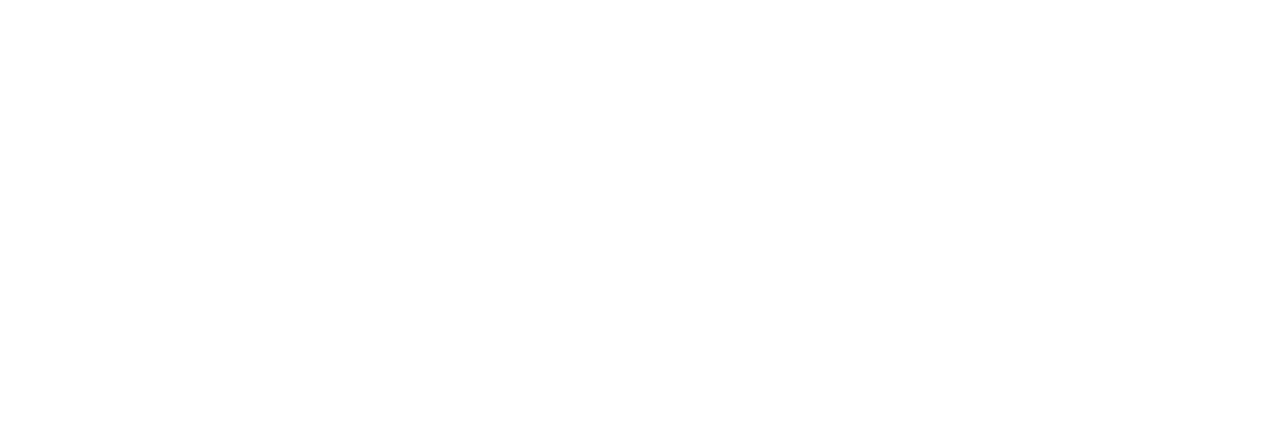
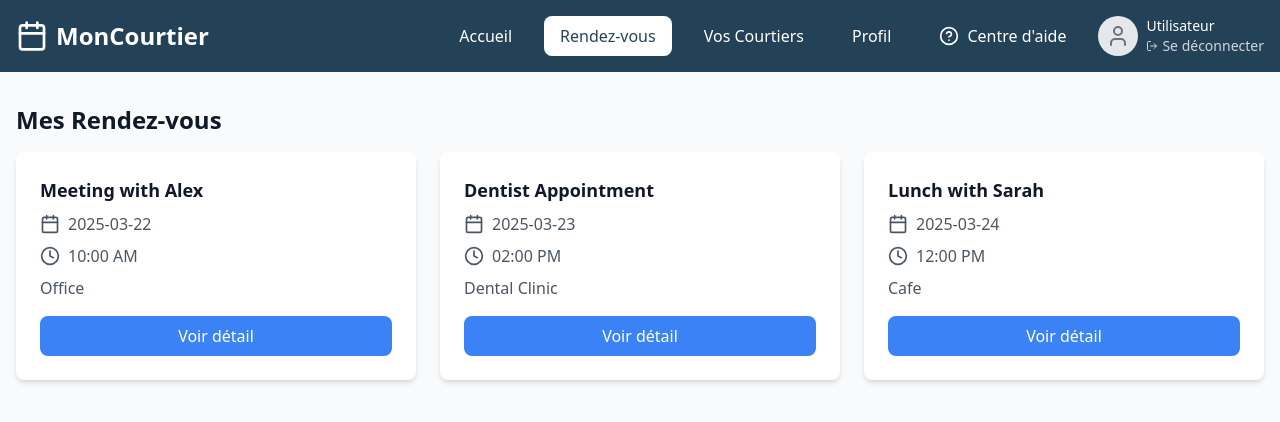
Before and after one commit to Sidroz/moncourtier, a React (Vite) app: page /client/appointments in a window 1280 px wide. Before the commit this address had no page. Shown: the top 422 px of the page. Built offline with nearby package versions, Linux system fonts and the light colour scheme.

Commit message:
Ajout dashboard client

```diff
--- a/src/main.tsx
+++ b/src/main.tsx
@@ -10,6 +10,7 @@ import BrokerSignup from './pages/BrokerSignup.tsx';
 import Client from './pages/ClientDashboard.tsx';
 import ClientSettings from './pages/ClientSettings.tsx';
 import ClientSecurity from './pages/ClientSecurity.tsx';
+import ClientAppointments from './pages/ClientAppointments.tsx';
 import './index.css';
 
 createRoot(document.getElementById('root')!).render(
@@ -25,6 +26,7 @@ createRoot(document.getElementById('root')!).render(
         <Route path="/client/settings" element={<ClientSettings />} />
         <Route path="/results" element={<Results />} />
         <Route path="/client/security" element={<ClientSecurity />} />
+        <Route path="/client/appointments" element={<ClientAppointments />} />
       </Routes>
     </Router>
   </StrictMode>
--- /dev/null
+++ b/src/pages/ClientAppointments.tsx
@@ -0,0 +1,174 @@
+import { useState, useEffect } from 'react';
+import { Link, useLocation } from 'react-router-dom';
+import { Calendar, Clock, User, LogOut, HelpCircle } from 'lucide-react';
+
+interface Appointment {
+  id: number;
+  title: string;
+  date: string;
+  time: string;
+  location: string;
+  brokerPhotoURL: string;
+}
+
+export default function ClientAppointments() {
+  const [appointments, setAppointments] = useState<Appointment[]>([]);
+  const [selectedAppointment, setSelectedAppointment] = useState<Appointment | null>(null);
+  const location = useLocation();
+
+  useEffect(() => {
+    // Fictitious appointments data
+    const mockAppointments: Appointment[] = [
+      { id: 1, title: 'Meeting with Alex', date: '2025-03-22', time: '10:00 AM', location: 'Office', brokerPhotoURL: 'https://example.com/path/to/broker-photo.jpg' },
+      { id: 2, title: 'Dentist Appointment', date: '2025-03-23', time: '02:00 PM', location: 'Dental Clinic', brokerPhotoURL: 'https://example.com/path/to/broker-photo.jpg' },
+      { id: 3, title: 'Lunch with Sarah', date: '2025-03-24', time: '12:00 PM', location: 'Cafe', brokerPhotoURL: 'https://example.com/path/to/broker-photo.jpg' },
+    ];
+
+    // Sort appointments by date
+    const sortedAppointments = mockAppointments.sort((a, b) => new Date(a.date).getTime() - new Date(b.date).getTime());
+    setAppointments(sortedAppointments);
+  }, []);
+
+  const handleViewDetails = (appointment: Appointment) => {
+    setSelectedAppointment(appointment);
+  };
+
+  const closeModal = () => {
+    setSelectedAppointment(null);
+  };
+
+  return (
+    <div className="min-h-screen bg-gray-50">
+      {/* Header */}
+      <header className="bg-[#244257] text-white">
+        <div className="max-w-7xl mx-auto px-4 py-4 flex items-center justify-between">
+          <div className="flex items-center space-x-2">
+            <Calendar className="h-8 w-8" />
+            <span className="text-2xl font-bold">MonCourtier</span>
+          </div>
+          <div className="flex items-center space-x-4">
+            <nav className="flex space-x-4">
+              <Link
+                to="/client"
+                className={`px-4 py-2 rounded-lg hover:bg-blue-800 ${
+                  location.pathname === '/client'
+                    ? 'bg-white text-[#244257]'
+                    : 'bg-[#244257] text-white hover:bg-blue-800'
+                }`}
+              >
+                Accueil
+              </Link>
+              <Link
+                to="/client/appointments"
+                className={`px-4 py-2 rounded-lg hover:bg-gray-100 ${
+                  location.pathname === '/client/appointments'
+                    ? 'bg-white text-[#244257]'
+                    : 'bg-[#244257] text-white hover:bg-blue-800'
+                }`}
+              >
+                Rendez-vous
+              </Link>
+              <Link
+                to="/client/brokers"
+                className={`px-4 py-2 rounded-lg hover:bg-blue-800 ${
+                  location.pathname === '/client/brokers'
+                    ? 'bg-white text-[#244257]'
+                    : 'bg-[#244257] text-white hover:bg-blue-800'
+                }`}
+              >
+                Vos Courtiers
+              </Link>
+              <Link
+                to="/client/settings"
+                className={`px-4 py-2 rounded-lg hover:bg-blue-800 ${
+                  location.pathname.includes('/client/settings') || location.pathname.includes('/client/security')
+                    ? 'bg-white text-[#244257]'
+                    : 'bg-[#244257] text-white hover:bg-blue-800'
+                }`}
+              >
+                Profil
+              </Link>
+            </nav>
+            <button className="flex items-center space-x-2 px-4 py-2 bg-[#244257] text-white rounded-lg hover:bg-blue-800">
+              <HelpCircle className="h-5 w-5" />
+              <span>Centre d'aide</span>
+            </button>
+            <div className="flex items-center space-x-2">
+              <div className="w-10 h-10 rounded-full bg-gray-200 flex items-center justify-center overflow-hidden">
+                <User className="h-6 w-6 text-gray-500" />
+              </div>
+              <div className="flex flex-col">
+                <span className="text-sm">Utilisateur</span>
+                <button
+                  onClick={() => {}}
+                  className="text-sm text-gray-300 hover:text-white text-left flex items-center"
+                >
+                  <LogOut className="h-3 w-3 mr-1" />
+                  Se déconnecter
+                </button>
+              </div>
+            </div>
+          </div>
+        </div>
+      </header>
+
+      <main className="max-w-7xl mx-auto px-4 py-8">
+        <h1 className="text-2xl font-bold text-gray-900 mb-4">Mes Rendez-vous</h1>
+        <div className="grid grid-cols-1 md:grid-cols-2 lg:grid-cols-3 gap-6">
+          {appointments.map(appointment => (
+            <div key={appointment.id} className="bg-white rounded-lg shadow-md p-6 transition-transform transform hover:scale-105 hover:shadow-lg relative">
+              <h2 className="text-lg font-semibold text-gray-900">{appointment.title}</h2>
+              <div className="flex items-center text-gray-600 mt-2">
+                <Calendar className="h-5 w-5 mr-2" />
+                <span>{appointment.date}</span>
+              </div>
+              <div className="flex items-center text-gray-600 mt-2">
+                <Clock className="h-5 w-5 mr-2" />
+                <span>{appointment.time}</span>
+              </div>
+              <div className="text-gray-600 mt-2">
+                <span>{appointment.location}</span>
+              </div>
+              <button
+                onClick={() => handleViewDetails(appointment)}
+                className="mt-4 w-full inline-flex items-center justify-center px-3 py-2 bg-blue-500 text-white rounded-lg hover:bg-blue-600"
+              >
+                Voir détail
+              </button>
+            </div>
+          ))}
+        </div>
+
+        {selectedAppointment && (
+          <div className="fixed inset-0 bg-black bg-opacity-50 flex items-center justify-center">
+            <div className="bg-white rounded-xl shadow-2xl p-8 w-full max-w-md mx-4">
+              <div className="flex justify-between items-center mb-4">
+                <h2 className="text-2xl font-bold text-gray-800">Détail du Rendez-vous</h2>
+                <button
+                  onClick={closeModal}
+                  className="text-gray-400 hover:text-gray-600"
+                >
+                  &times;
+                </button>
+              </div>
+              <div className="space-y-2">
+                <p className="text-gray-700"><strong>Titre:</strong> {selectedAppointment.title}</p>
+                <p className="text-gray-700"><strong>Date:</strong> {selectedAppointment.date}</p>
+                <p className="text-gray-700"><strong>Heure:</strong> {selectedAppointment.time}</p>
+                <p className="text-gray-700"><strong>Lieu:</strong> {selectedAppointment.location}</p>
+              </div>
+              <div className="mt-6 text-right">
+                <button
+                  onClick={closeModal}
+                  className="inline-flex items-center justify-center px-4 py-2 bg-red-500 text-white rounded-lg hover:bg-red-600"
+                >
+                  Fermer
+                </button>
+              </div>
+            </div>
+          </div>
+        )}
+      </main>
+    </div>
+  );
+}
--- a/src/pages/ClientDashboard.tsx
+++ b/src/pages/ClientDashboard.tsx
@@ -1,11 +1,18 @@
 import { useState, useEffect } from 'react';
-import { Calendar, HelpCircle, LogOut, User, ArrowRight } from 'lucide-react';
+import { Calendar, HelpCircle, LogOut, User, Plus } from 'lucide-react';
 import { useAuthState } from 'react-firebase-hooks/auth';
 import { auth, db } from '../firebase';
 import { doc, getDoc } from 'firebase/firestore';
 import { signOut } from 'firebase/auth';
-import { FaPlus } from "react-icons/fa6";
 import { Link, useNavigate, useLocation } from 'react-router-dom';
+
+interface Appointment {
+  id: number;
+  title: string;
+  date: string;
+  brokerName: string;
+  brokerPhotoURL: string;
+}
 
 export default function ClientDashboard() {
   const [user, loading, error] = useAuthState(auth);
@@ -14,9 +21,23 @@ export default function ClientDashboard() {
     lastName?: string;
     photoURL?: string;
   } | null>(null);
+  const [appointments, setAppointments] = useState<Appointment[]>([]);
   const [authChecked, setAuthChecked] = useState(false);
   const navigate = useNavigate();
   const location = useLocation();
+
+  useEffect(() => {
+    // Fictitious appointments data
+    const mockAppointments: Appointment[] = [
+      { id: 1, title: 'Meeting with Alex', date: '2025-03-22', brokerName: 'Alex', brokerPhotoURL: 'https://example.com/path/to/alex-photo.jpg' },
+      { id: 2, title: 'Dentist Appointment', date: '2025-03-23', brokerName: 'Dr. Smith', brokerPhotoURL: 'https://example.com/path/to/smith-photo.jpg' },
+      { id: 3, title: 'Lunch with Sarah', date: '2025-03-24', brokerName: 'Sarah', brokerPhotoURL: 'https://example.com/path/to/sarah-photo.jpg' },
+    ];
+
+    // Sort appointments by date
+    const sortedAppointments = mockAppointments.sort((a, b) => new Date(a.date).getTime() - new Date(b.date).getTime());
+    setAppointments(sortedAppointments);
+  }, []);
 
   useEffect(() => {
     // Attendre que le chargement de l'authentification soit terminé
@@ -74,6 +95,12 @@ export default function ClientDashboard() {
     return <div className="min-h-screen flex items-center justify-center">Veuillez vous connecter.</div>;
   }
 
+  const formatDate = (dateString: string) => {
+    const date = new Date(dateString);
+    const options = { day: 'numeric', month: 'long', year: 'numeric' } as const;
+    return date.toLocaleDateString('fr-FR', options);
+  };
+
   return (
     <div className="min-h-screen bg-gray-50">
       {/* Header */}
@@ -95,9 +122,16 @@ export default function ClientDashboard() {
               >
                 Accueil
               </Link>
-              <button className="px-4 py-2 bg-[#244257] text-white rounded-lg hover:bg-blue-800">
+              <Link
+                to="/client/appointments"
+                className={`px-4 py-2 rounded-lg hover:bg-blue-800 ${
+                  location.pathname === '/client/appointments'
+                    ? 'bg-white text-[#244257]'
+                    : 'bg-[#244257] text-white hover:bg-blue-800'
+                }`}
+              >
                 Rendez-vous
-              </button>
+              </Link>
               <button className="px-4 py-2 bg-[#244257] text-white rounded-lg hover:bg-blue-800">
                 Vos Courtiers
               </button>
@@ -143,31 +177,35 @@ export default function ClientDashboard() {
         </div>
       </header>
 
-      {/* Main Content */}
       <main className="max-w-7xl mx-auto px-4 py-8">
-        {/* Welcome Message */}
-        <div className="mb-8">
-          <h1 className="text-2xl font-bold text-gray-900">
-            Bonjour, {userData ? userData.firstName : 'Utilisateur'}
-          </h1>
-          <p className="text-gray-600 mt-2">Vous n'avez pas de rendez-vous de prévu.</p>
-        </div>
-
-        {/* Cards Section */}
-        <div className="grid grid-cols-1 md:grid-cols-3 gap-6">
-          {/* Card 1: Liste des rendez-vous */}
+        <h1 className="text-2xl font-bold text-gray-900 mb-4">Tableau de bord</h1>
+        <div className="grid grid-cols-1 md:grid-cols-2 lg:grid-cols-3 gap-6">
           <div className="bg-white rounded-lg shadow-md p-6 relative min-h-[400px] flex flex-col justify-between">
             <div className="flex items-center justify-between mb-4">
-              <h2 className="text-lg font-semibold text-gray-900">Liste des rendez-vous</h2>
+              <h2 className="text-lg font-semibold text-gray-900">Prochains Rendez-vous</h2>
+              <div className="absolute top-5 right-4 bg-[#244257] text-white rounded-full w-8 h-8 flex items-center justify-center">
+                {appointments.length}
+              </div>
             </div>
-            <p className="text-gray-600 mb-4 text-center">Vous n'avez pas de rendez-vous.</p>
+            <ul className="space-y-4">
+              {appointments.map(appointment => (
+                <li key={appointment.id} className="flex items-center space-x-4">
+                  <img
+                    src={appointment.brokerPhotoURL || 'https://example.com/path/to/default-photo.jpg'}
+                    alt="Courtier"
+                    className="w-10 h-10 rounded-full object-cover"
+                  />
+                  <div>
+                    <p className="text-gray-700 font-semibold">{appointment.brokerName}</p>
+                    <p className="text-gray-500 text-sm">{formatDate(appointment.date)}</p>
+                  </div>
+                </li>
+              ))}
+            </ul>
             <button className="mt-6 w-full flex items-center justify-center space-x-2 text-blue-600 hover:text-blue-700 font-medium py-2 px-4 border border-blue-600 rounded-lg hover:bg-blue-50 transition-colors">
-                <FaPlus className="h-5 w-5" />
-                <span>Prendre un rendez-vous</span>
+              <Plus className="h-5 w-5" />
+              <span>Prendre un rendez-vous</span>
             </button>
-            <div className="absolute top-5 right-4 bg-[#244257] text-white rounded-full w-8 h-8 flex items-center justify-center">
-              0
-            </div>
           </div>
 
           {/* Card 2: Liste des courtiers */}
```
